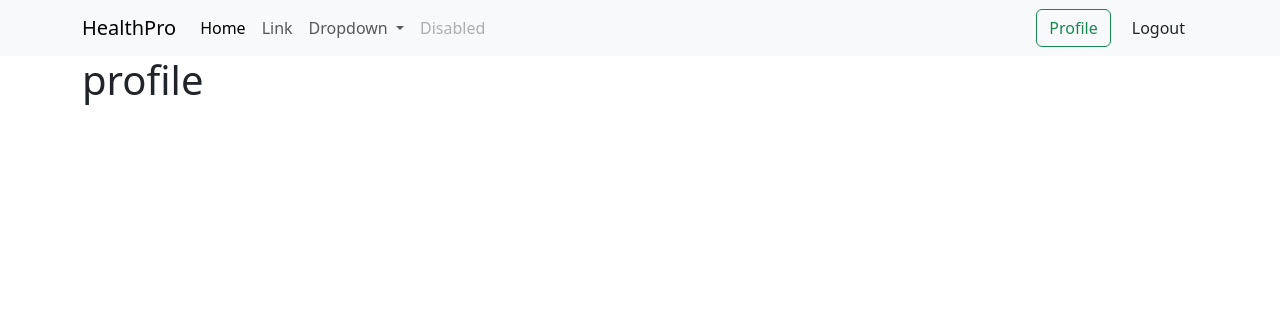
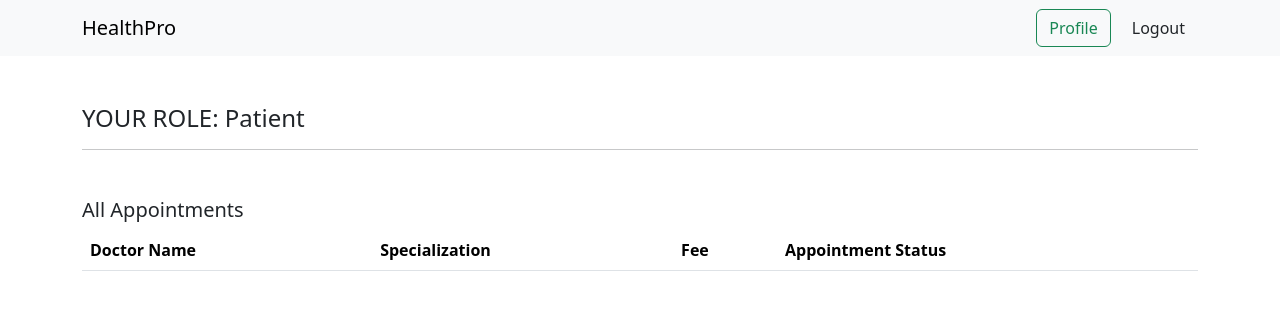
Before and after one commit to Morshed-Ahmed/HealthPro, a Django app: page /account/profile/ in a window 1280 px wide. Shown: the top 310 px of the page. Run offline with Django 5.2, Linux system fonts and the light colour scheme; a user stored in the database is signed in; data comes from the database, SQL or seed files in the repository; both versions use the stored data as it was after the commit; lists and menus that the app fills with data are empty.

Commit message:
profile addad

```diff
--- a/core/templates/core/base.html
+++ b/core/templates/core/base.html
@@ -27,36 +27,7 @@
           <span class="navbar-toggler-icon"></span>
         </button>
         <div class="collapse navbar-collapse" id="navbarSupportedContent">
-          <ul class="navbar-nav me-auto mb-2 mb-lg-0">
-            <li class="nav-item">
-              <a class="nav-link active" aria-current="page" href="#">Home</a>
-            </li>
-            <li class="nav-item">
-              <a class="nav-link" href="#">Link</a>
-            </li>
-            <li class="nav-item dropdown">
-              <a
-                class="nav-link dropdown-toggle"
-                href="#"
-                role="button"
-                data-bs-toggle="dropdown"
-                aria-expanded="false"
-              >
-                Dropdown
-              </a>
-              <ul class="dropdown-menu">
-                <li><a class="dropdown-item" href="#">Action</a></li>
-                <li><a class="dropdown-item" href="#">Another action</a></li>
-                <li><hr class="dropdown-divider" /></li>
-                <li>
-                  <a class="dropdown-item" href="#">Something else here</a>
-                </li>
-              </ul>
-            </li>
-            <li class="nav-item">
-              <a class="nav-link disabled" aria-disabled="true">Disabled</a>
-            </li>
-          </ul>
+          <ul class="navbar-nav me-auto mb-2 mb-lg-0"></ul>
           <div class="d-flex gap-2">
             {% if user.is_authenticated %}
             <a class="btn btn-outline-success" href="{% url 'profile' %}">
--- a/doctor/forms.py
+++ b/doctor/forms.py
@@ -4,7 +4,7 @@ from .models import Review,Appointment
 class ReviewForm(forms.ModelForm):
     class Meta:
         model = Review
-        fields = ['body','rating','doctor','reviewer']
+        fields = ['body','rating',]
 
 class AppointmentForm(forms.ModelForm):
 
--- a/doctor/models.py
+++ b/doctor/models.py
@@ -65,5 +65,5 @@ class Review(models.Model):
     created = models.DateTimeField(auto_now_add = True)
     rating = models.CharField(choices = STAR_CHOICES, max_length = 10 , blank = True, null = True)
 
-    def __str__(self):
-        return f"Patient : {self.reviewer.user.first_name} ; Doctor {self.doctor.user.first_name}"
+    # def __str__(self):
+    #     return f"Patient : {self.reviewer.user.first_name} ; Doctor {self.doctor.user.first_name}"
--- a/patient/templates/login.html
+++ b/patient/templates/login.html
@@ -1,8 +1,8 @@
 {% extends "core/base.html" %} {% block body %}
 <div>
-  <h1>login</h1>
+  <h3 class="text-center my-5">Sign In</h3>
   <div class="container">
-    <form method="post" class="w-50">
+    <form method="post" class="w-50 mx-auto">
       {% csrf_token %} {% for hidden_field in form.hidden_fields %}
       <div></div>
       {{ hidden_field.errors }} {{ hidden_field }} {% endfor %}
--- a/patient/templates/profile.html
+++ b/patient/templates/profile.html
@@ -1,5 +1,70 @@
 {% extends "core/base.html" %} {% block body %}
 <div class="container">
-  <h1>profile</h1>
+  <div class="my-5">
+    {% if is_doctor %}
+    <h4>YOUR ROLE: Doctor</h4>
+    {% else %}
+    <h4>YOUR ROLE: Patient</h4>
+    {% endif %}
+    <hr />
+  </div>
+
+  <h5>All Appointments</h5>
+  {% if is_doctor %}
+
+  <table class="table">
+    <thead>
+      <tr>
+        <th scope="col">Patient Name</th>
+        <th scope="col">Patient Email</th>
+        <th scope="col">Fee</th>
+        <th scope="col">Appointment Status</th>
+      </tr>
+    </thead>
+    <tbody>
+      {% for data in appoint_data %}
+      <tr>
+        <td>{{data.patient.first_name}} {{data.patient.last_name}}</td>
+        <td>{{data.patient.email}}</td>
+        <td>{{data.doctor.fee}}</td>
+        <td>
+          <span class="badge text-bg-secondary">
+            {{data.appointment_status}}</span
+          >
+        </td>
+      </tr>
+      {% endfor %}
+    </tbody>
+  </table>
+
+  {% else %}
+  <table class="table">
+    <thead>
+      <tr>
+        <th scope="col">Doctor Name</th>
+        <th scope="col">Specialization</th>
+        <th scope="col">Fee</th>
+        <th scope="col">Appointment Status</th>
+      </tr>
+    </thead>
+    <tbody>
+      {% for data in appoint_data %}
+      <tr>
+        <td>{{data.doctor}}</td>
+
+        {% for kk in data.doctor.specialization.all %}
+        <td>{{kk.name}}</td>
+        {% endfor %}
+        <td>{{data.doctor.fee}}</td>
+        <td>
+          <span class="badge text-bg-secondary">
+            {{data.appointment_status}}</span
+          >
+        </td>
+      </tr>
+      {% endfor %}
+    </tbody>
+  </table>
+  {% endif %}
 </div>
 {% endblock body %}
--- a/patient/templates/register.html
+++ b/patient/templates/register.html
@@ -1,8 +1,8 @@
 {% extends "core/base.html" %} {% block body %}
 <div>
-  <h1>register</h1>
+  <h3 class="text-center my-5">Sign Up</h3>
   <div class="container">
-    <form method="post" class="w-50">
+    <form method="post" class="w-50 mx-auto">
       {% csrf_token %} {% for hidden_field in form.hidden_fields %}
       <div></div>
       {{ hidden_field.errors }} {{ hidden_field }} {% endfor %}
--- a/patient/views.py
+++ b/patient/views.py
@@ -1,43 +1,17 @@
-# from django.shortcuts import render
-# from . import forms
-
-# from django.utils.http import urlsafe_base64_decode, urlsafe_base64_encode
-# from django.contrib.sites.shortcuts import get_current_site
-# from django.template.loader import render_to_string
-# from django.core.mail import EmailMessage, send_mail, EmailMultiAlternatives
-
-
-from django.http.response import HttpResponse
 from django.shortcuts import render, redirect
-from django.contrib.auth.decorators import login_required
+from django.contrib.auth import login, authenticate, logout
+from django.contrib.auth.forms import AuthenticationForm
+from django.contrib import messages
 from . import forms
-from django.contrib.auth import login, authenticate, logout, update_session_auth_hash
-from django.contrib.auth.forms import AuthenticationForm, PasswordChangeForm, SetPasswordForm
-from django.contrib import messages
-
-
-from django.contrib.auth.mixins import UserPassesTestMixin
-from django.contrib.messages.views import SuccessMessageMixin
-from django.views.generic import CreateView, UpdateView, DetailView, DetailView
-from django.views import View
-
-from django.urls import reverse_lazy
-from django.contrib.auth.views import LoginView, LogoutView
-
-from django.utils.decorators import method_decorator
-from django.contrib.auth.decorators import login_required
-# Create your views here.
-
 
 from django.contrib.auth.models import User
 from django.template.loader import render_to_string
 from django.utils.http import urlsafe_base64_decode, urlsafe_base64_encode
-from django.utils.encoding import force_bytes, force_str
+from django.utils.encoding import force_bytes
 from django.core.mail import EmailMessage, send_mail, EmailMultiAlternatives
-from django.contrib.sites.shortcuts import get_current_site
-
 from django.contrib.auth.tokens import default_token_generator
 
+from doctor.models import Appointment,Doctor
 
 # Create your views here.
 def RegisterView(request):
@@ -48,14 +22,9 @@ def RegisterView(request):
             if form.is_valid():
                 user = form.save()
 
-                # user.is_active = False  # The user is inactive until activation
-                # user.save()
-
-
                 token = default_token_generator.make_token(user)
                 uid = urlsafe_base64_encode(force_bytes(user.pk))
                 confirm_link = f'https://healthpro.onrender.com/account/active/{uid}/{token}'
-
                 email_subject = "Confirm your email"
                 email_body = render_to_string(
                     'confirm_email.html',
@@ -66,13 +35,11 @@ def RegisterView(request):
                 )
                 email.attach_alternative(email_body, 'text/html')
                 email.send()
-
                 messages.success(
-                    request, 'Check your email and click on the link to activate your account.')
-                # return redirect('login')
+                    request, 'Check your email.')
                 return redirect('register')
             else:
-                messages.error(request, 'Please correct the error below.')
+                messages.error(request, 'Please correct information.')
         else:
             form = forms.RegisterForm()
 
@@ -144,4 +111,21 @@ def UserLogout(request):
     return redirect('home')
 
 def ProfileView(request):
-    return render(request,'profile.html')
+    is_doctor = bool
+
+    try:
+        kk = Doctor.objects.get(user= request.user)
+        print('kk',kk)
+        is_doctor = True
+    except:
+        is_doctor = False
+    print('pp',is_doctor)
+
+    if is_doctor:
+        appoint_data = Appointment.objects.filter(doctor = kk)
+        is_doctor = True
+    else:
+        appoint_data = Appointment.objects.filter(patient = request.user)
+        is_doctor = False
+    print(appoint_data)
+    return render(request,'profile.html',{'appoint_data':appoint_data,'is_doctor':is_doctor})
```
Also changed, not shown: doctor/templates/doctorDetails.html (+18 -1 lines), doctor/views.py (+28 -6 lines), db.sqlite3.
